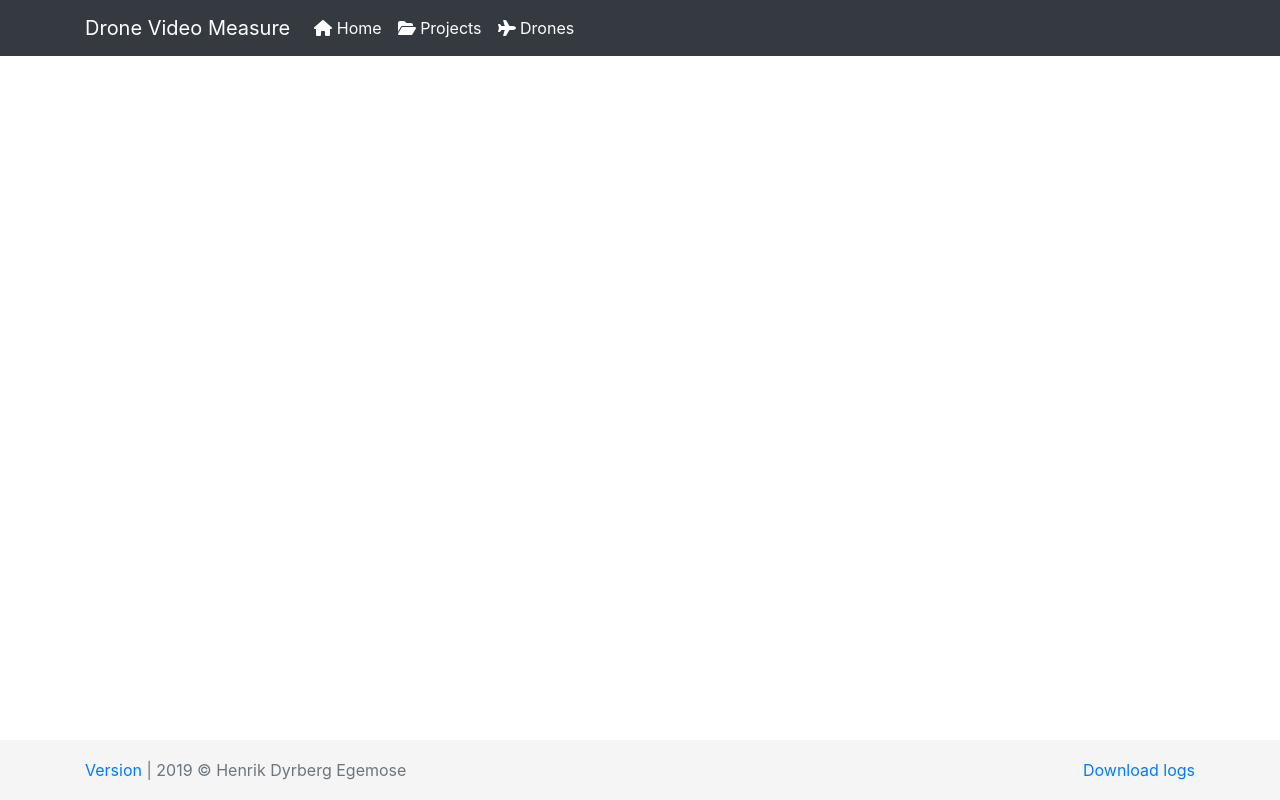
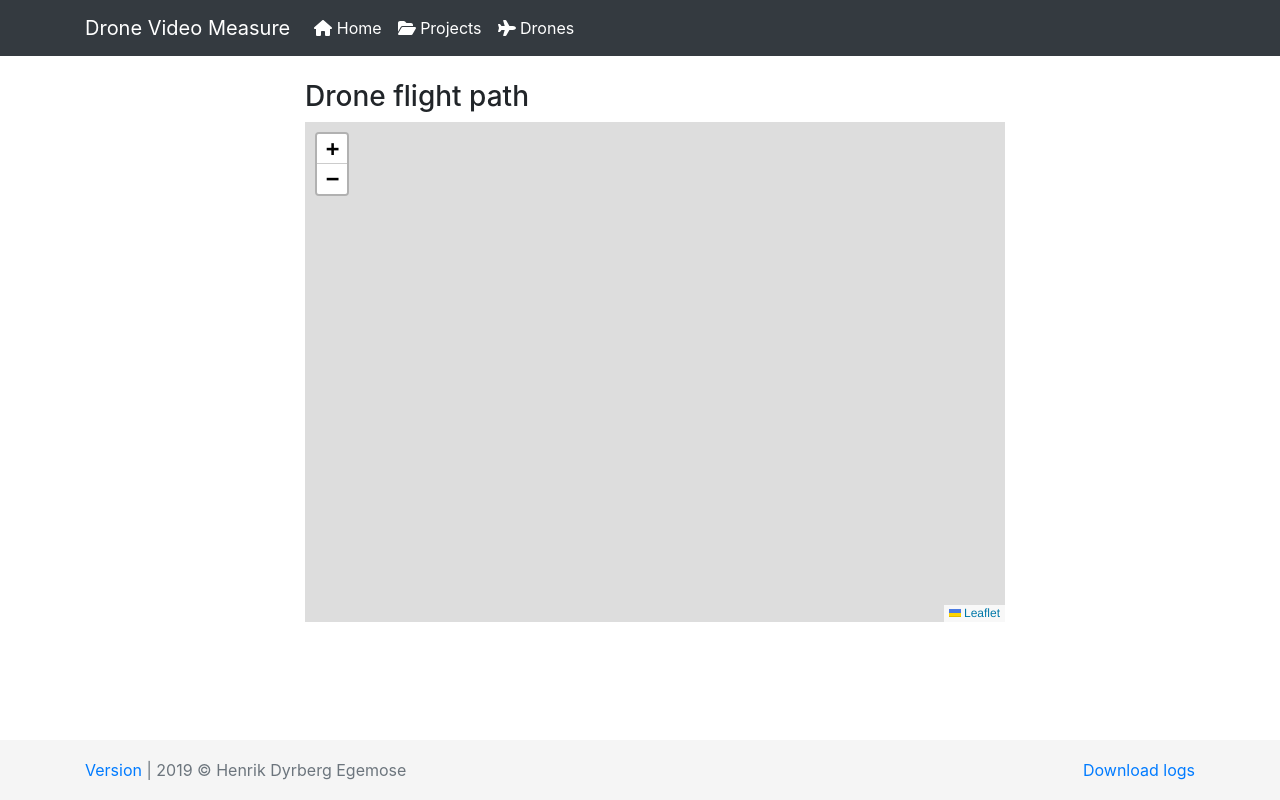
Before and after one commit to egemose/DroneVideoMeasure, a Flask app: template templates/projects/plot.html in a window 1280 px wide. Run offline with Flask 3, Linux system fonts and the light colour scheme; the template is opened without the code that fills it, so the values that code supplies are empty; parts of the project's set-up code (start-up, migrations or seed data) failed here and were passed over; some libraries are stand-ins or nearby versions.

Commit message:
Show the drone flight path in the plot pane.

```diff
--- a/projects/projects.py
+++ b/projects/projects.py
@@ -104,7 +104,11 @@ def plot_log(project_id):
     drone_log.get_log_data(project.log_file)
     plot_script, plot_div = plot_log_data.get_log_plot(drone_log.log_data())
     logger.debug(f'Render video plot for {project_id}')
-    return flask.render_template('projects/plot.html', plot_div=plot_div, plot_script=plot_script, project_id=project_id)
+    return flask.render_template('projects/plot.html',
+        plot_div=plot_div,
+        plot_script=plot_script,
+        project_id=project_id,
+        drone_path=drone_log.pos)
 
 
 @projects_view.route('/projects/<project_id>/download')
--- a/templates/projects/plot.html
+++ b/templates/projects/plot.html
@@ -6,6 +6,12 @@
 <script type="text/javascript">
   Bokeh.set_log_level("info");
 </script>
+ <link rel="stylesheet" href="https://unpkg.com/leaflet@1.9.4/dist/leaflet.css"
+     integrity="sha256-p4NxAoJBhIIN+hmNHrzRCf9tD/miZyoHS5obTRR9BMY="
+     crossorigin=""/>
+<script src="https://unpkg.com/leaflet@1.9.4/dist/leaflet.js"
+     integrity="sha256-20nQCchB9co0qIjJZRGuk2/Z9VM+kNiyxNV1lvTlZBo="
+     crossorigin=""></script>
 {% endblock %}
 
 {% block before_content %}
@@ -13,6 +19,10 @@
 
 {% block content %}
 <div class="container-fluid" style="max-width: 700px;">
+  <div class="justify-content-center">
+    <h3 style="padding-top: 20px;">Drone flight path</h3>
+    <div id="drone_path_from_logfile" style="height: 500px; width: 700px;"></div>
+  </div>
   <div class="plot d-flex justify-content-center">
     {{ plot_div | safe }}
   </div>
@@ -22,4 +32,19 @@
 {% endblock %}
 
 {% block after_content %}
+<script>
+var map = L.map('drone_path_from_logfile');
+L.tileLayer('https://tile.openstreetmap.org/{z}/{x}/{y}.png', {
+    maxZoom: 19,
+    attribution: '&copy; <a href="http://www.openstreetmap.org/copyright">OpenStreetMap</a>'
+}).addTo(map);
+var marker = L.marker([51.5, -0.09]).addTo(map);
+var latlngs = [
+{% for position in drone_path %}
+  [{{ position[0] }}, {{ position[1] }}],
+{% endfor %}
+];
+var polyline = L.polyline(latlngs, {color: 'red'}).addTo(map);
+map.fitBounds(polyline.getBounds());
+</script>
 {% endblock after_content %}
```
